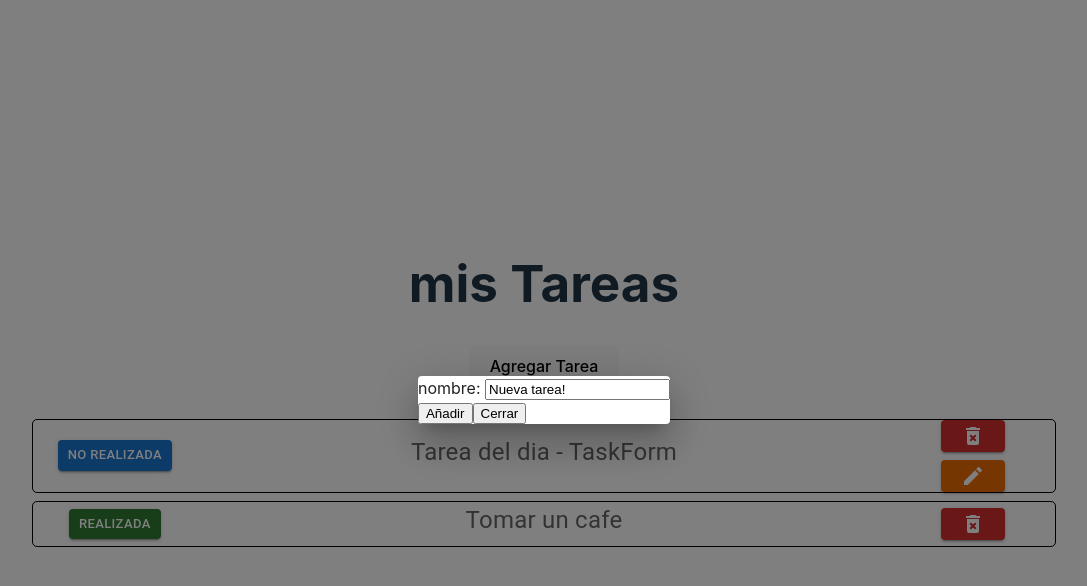
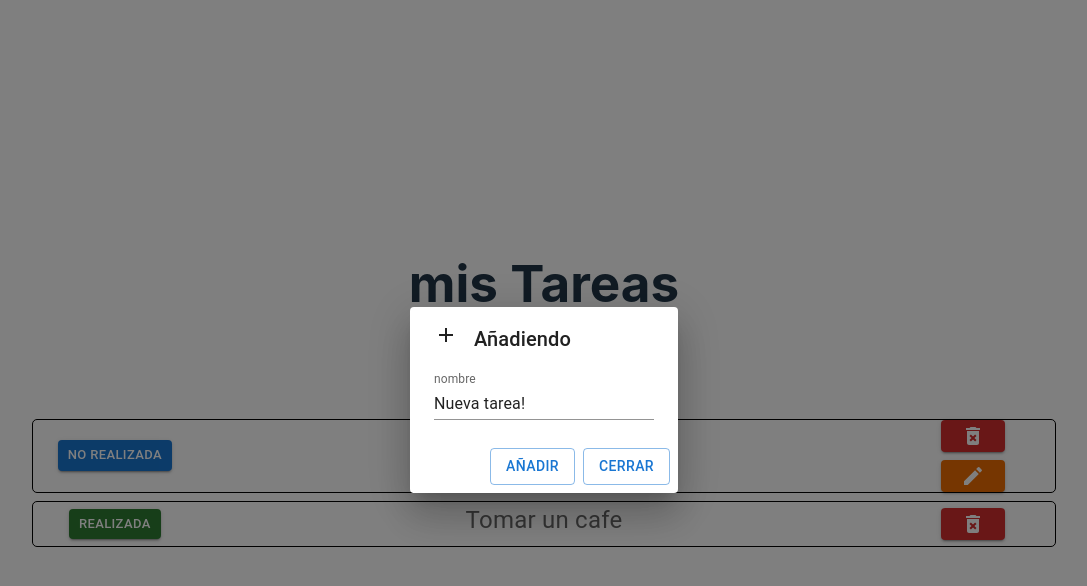
Before and after one commit to MR-DW/TaskList_Grupo1AP56, a React (Vite) app: page / in a window 1280 px wide. Both pictures are taken after a click on the button "Agregar Tarea". Shown: the top 586 px of the page, without its empty margins (96-1183 px from the left). Built offline with nearby package versions, Linux system fonts and the light colour scheme.

Commit message:
Estilos e Iconos

```diff
--- a/src/componentes/TaskForm/index.jsx
+++ b/src/componentes/TaskForm/index.jsx
@@ -1,18 +1,20 @@
-import Dialog from "@mui/material/Dialog";
+import { Stack, Dialog, TextField, FormControl, Button, DialogTitle, DialogActions, DialogContent } from "@mui/material";
 import { useState } from "react";
 import PropTypes from 'prop-types';
+import AddIcon from '@mui/icons-material/Add';
+import EditIcon from "@mui/icons-material/Edit";
 
 export default function TaskForm(props) {
   //const { onCerrar, tarea, agregarTarea, editarTarea } = props;
   //Como no estan respetando el orden de los props, los seteo explícitamente
   const onCerrar = props.onCerrar;
   const tarea = props.tarea
-  const agregarTarea = props.agregarTarea ?? ((x)=>{console.warn("agregarTarea@TaskForm no implementado")});
-  const editarTarea = props.editarTarea ?? ((x)=>{console.warn("editarTarea@TaskForm no implementado")});
+  const agregarTarea = props.agregarTarea ?? ((x) => { console.warn("agregarTarea@TaskForm no implementado") });
+  const editarTarea = props.editarTarea ?? ((x) => { console.warn("editarTarea@TaskForm no implementado") });
 
   TaskForm.propTypes = {
     onCerrar: PropTypes.func.isRequired,
-    tarea: PropTypes.object.isRequired,
+    tarea: PropTypes.object,
     agregarTarea: PropTypes.func,
     editarTarea: PropTypes.func
   };
@@ -24,15 +26,16 @@ export default function TaskForm(props) {
   //bien podría ser un componente en sí.
   const inputTarea = (propiedad) => {
     return (
-      <div key={"PROP_" + propiedad}>
-        <label>{`${propiedad}: `}</label>
-        <input
+      <TextField
+        id="standard-basic"
+        variant="standard"
+        key={"PROP_" + propiedad}
+        label={propiedad}
         onChange={(e) => {
           setMiTarea({ ...miTarea, [propiedad]: e.target.value });
         }}
         value={miTarea[propiedad]}
-        ></input>
-      </div>
+      />
     );
   };
   const onSubmitForm = (e) => {
@@ -43,12 +46,27 @@ export default function TaskForm(props) {
   return (
     <Dialog open={true} onClose={onCerrar}>
       <form onSubmit={onSubmitForm}>
+        <DialogTitle>
+          <Stack direction="row" spacing={2}>
+            <div>{miTarea.id ? <EditIcon /> : <AddIcon />}</div>
+            <div>{miTarea.id ? "Modificando" : "Añadiendo"}</div>
+          </Stack>
+        </DialogTitle>
+        <DialogContent>
+          <FormControl>
             {campos.map((x) => inputTarea(x))}
-        <input
+          </FormControl>
+        </DialogContent>
+        <DialogActions>
+          <Button
+            variant="outlined"
             type="submit"
-          value={miTarea.id ? "Modificar" : "Añadir"}
-        ></input>
-        <input type="button" value="Cerrar" onClick={onCerrar}></input>
+          >{miTarea.id ? "Modificar" : "Añadir"}</Button>
+          <Button
+            variant="outlined"
+            type="button"
+            onClick={onCerrar}>Cerrar</Button>
+        </DialogActions>
       </form>
     </Dialog>
   );
```
Lines whose indentation alone changed are shown as unchanged.
